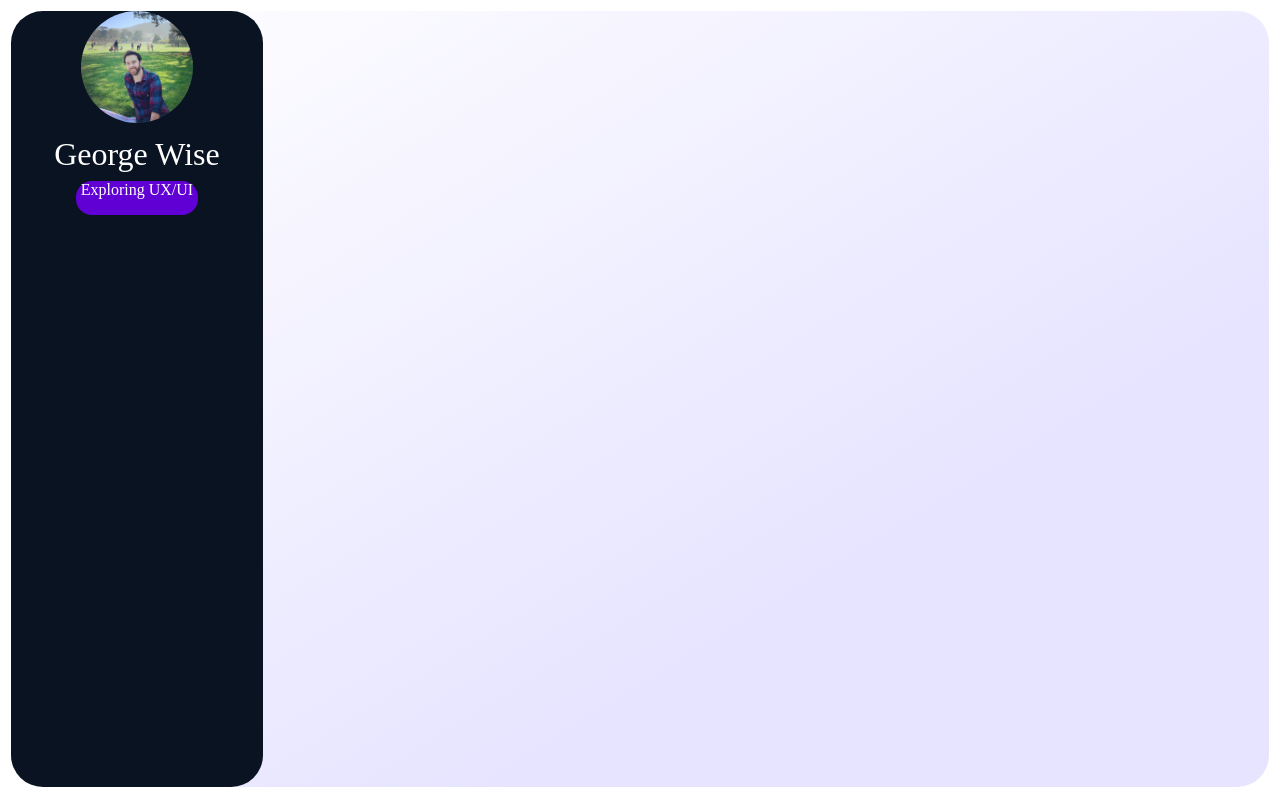
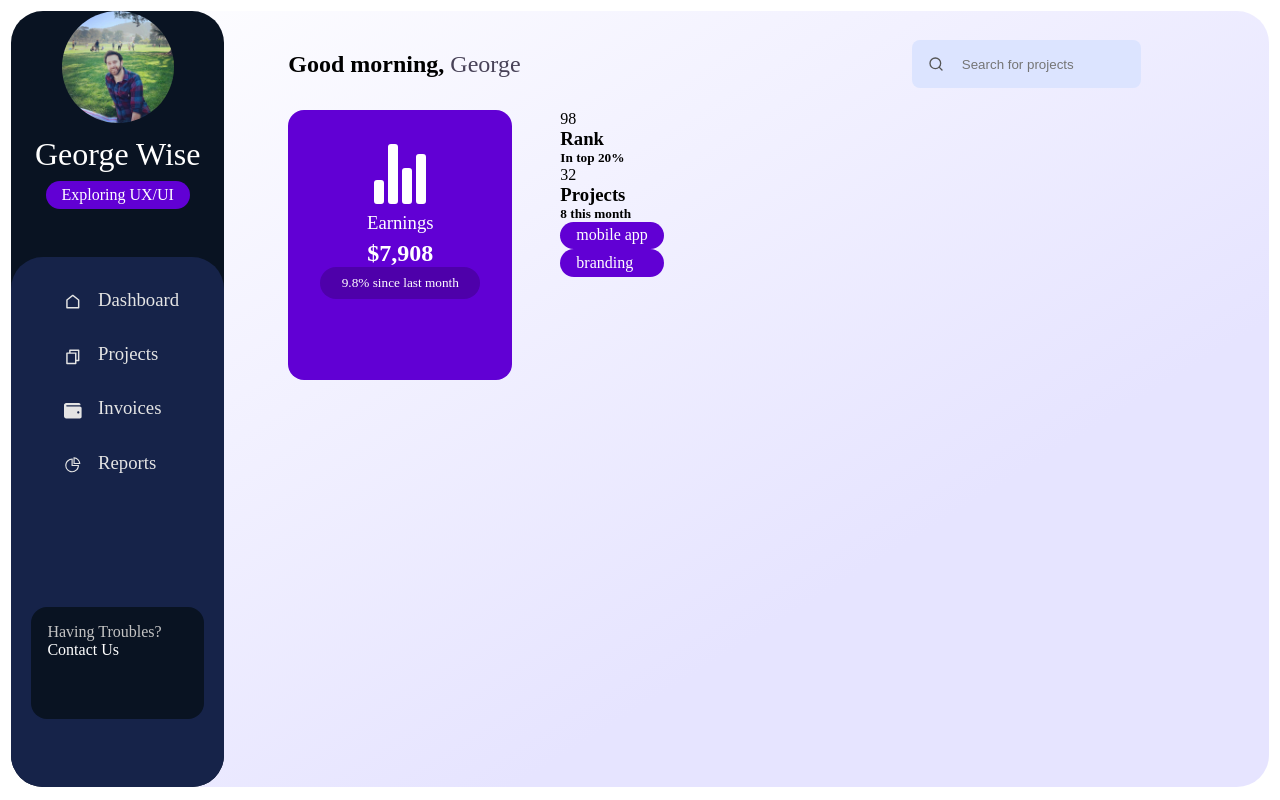
Before and after one commit to Stubblefish/Dashboard_UX-UI, a React (Create React App) app: page / in a window 1280 px wide. Built offline with nearby package versions, Linux system fonts and the light colour scheme.

Commit message:
finished sidebar layout, begun work multiple cards such as earnings and info with plans to implement more information

```diff
--- a/src/components/Badge.jsx
+++ b/src/components/Badge.jsx
@@ -7,7 +7,7 @@
 }
 
 const Div = styled.div`
-padding: 0%.3rem 1rem;
+padding: 0.3rem 1rem;
 border-radius: 1rem;
 font-weight: 500;
 color: white;
--- /dev/null
+++ b/src/components/Earnings.jsx
@@ -0,0 +1,65 @@
+import React from "react";
+import styled from "styled-components";
+import { IoStatsChart } from "react-icons/io5";
+import { themeColor, hoverEffect } from "../utils";
+
+function Earnings() {
+    return (
+        <EarningsCard>
+            <CardContent>
+                <Chart>
+                    <IoStatsChart />
+                </Chart>
+                <EarningsText>Earnings</EarningsText>
+                <Earning>$7,908</Earning>
+                <EarningsIncrease>9.8% since last month</EarningsIncrease>
+            </CardContent>
+        </EarningsCard>
+    );
+}
+
+const EarningsCard = styled.div`
+height: 100%;
+width: 12rem;
+background-color: ${themeColor};
+padding: 1rem;
+border-radius: 1rem;
+color: white;
+transition: 0.4s ease-in-out;
+&:hover {
+    box-shadow: ${hoverEffect};
+}
+`;
+
+const CardContent = styled.div`
+margin: 1rem;
+`;
+
+const Chart = styled.div`
+display: flex;
+justify-content: center;
+svg {
+    height: 4rem;
+    width: 4rem;
+}
+`;
+
+const EarningsText = styled.h3`
+text-align: center;
+font-weight: normal;
+padding: 0.4rem 0;
+`;
+
+const Earning = styled.h2`
+text-align: center;
+`;
+
+const EarningsIncrease = styled.h5`
+text-align: center;
+font-weight: normal;
+background-color: rgba(0 0, 0, 0.2);
+padding: 0.5rem;
+border-radius: 2rem;
+`;
+
+export default Earnings;
--- /dev/null
+++ b/src/components/Info.jsx
@@ -0,0 +1,55 @@
+import React from "react";
+import styled from "styled-components";
+import Badge from "./Badge";
+import { cardShadow, hoverEffect, themeColor } from "../utils";
+
+function Info() {
+    return (
+        <InfoCard>
+            <Card>
+                <CardContent>
+                    <Row>
+                        <Digit>98</Digit>
+                        <InfoContainer>
+                            <Title>Rank</Title>
+                            <Subtitle>In top 20%</Subtitle>
+                        </InfoContainer>
+                    </Row>
+                </CardContent>
+            </Card>
+            <Card>
+                <CardContent>
+                    <Row>
+                        <Digit>32</Digit>
+                        <InfoContainer>
+                            <Title>Projects</Title>
+                            <Subtitle>8 this month</Subtitle>
+                        </InfoContainer>
+                    </Row>
+                    <Row justify>
+                        <Badge content="mobile app" glow />
+                        <Badge content ="branding" glow />
+                    </Row>
+                </CardContent>
+            </Card>
+        </InfoCard>
+    );
+}
+
+const InfoCard = styled.div``;
+
+const Card = styled.div``;
+
+const CardContent = styled.div``;
+
+const Row = styled.div``;
+
+const Digit = styled.div``;
+
+const InfoContainer = styled.div``;
+
+const Title = styled.h3``;
+
+const Subtitle = styled.h5``;
+
+export default Info;
--- a/src/components/MainContent.jsx
+++ b/src/components/MainContent.jsx
@@ -1,11 +1,80 @@
 import React from 'react'
+import styled from "styled-components";
+import Earnings from "./Earnings";
+import Navbar from "./Navbar";
+import Info from "./Info";
 
 function MainContent() {
     return (
-        <div>
-
-        </div>
-    )
+    <Container>
+        <Navbar />
+        <SubContainer>
+            <SectionOne>
+                <ColumnOneOne>
+                    <Earnings />
+                    <Info />
+                </ColumnOneOne>
+                <ColumnTwoOne></ColumnTwoOne>
+            </SectionOne>
+            <SectionTwo>
+                <ColumnOneTwo></ColumnOneTwo>
+                <ColumnTwoTwo></ColumnTwoTwo>
+            </SectionTwo>
+        </SubContainer>
+    </Container>
+    );
 }
 
+const Container = styled.div`
+width: 80%;
+background: linear-gradient(to bottom right, white 0%right, #e6e4ff 70%);
+border-bottom-right-radius: 2rem;
+border-top-right-radius: 2rem;
+margin: 1rem 8rem 1rem 4rem;
+`;
+
+const SubContainer = styled.div`
+margin: 0.5rem 0;
+height: 80%;
+width: 100%;
+display: flex;
+flex-direction: column;
+gap: 4rem;
+`;
+
+const TitleText = styled.h3`
+height: 20%;
+`;
+
+const SectionOne = styled.div`
+display: flex;
+justify-content: space-between;
+height: 40%;
+gap: 2rem;
+width: 100%;
+`;
+
+const SectionTwo = styled.div`
+display: flex;
+gap: 2rem;
+height: 26vh;
+`;
+
+const ColumnOneOne = styled.div`
+display: flex;
+gap: 3rem;
+`;
+
+const ColumnTwoOne = styled.div``;
+
+const ColumnOneTwo = styled.div`
+display: flex;
+flex-direction: column;
+height: 115%;
+width: 100%;
+`;
+
+const ColumnTwoTwo = styled.div``;
+
+
 export default MainContent;
--- /dev/null
+++ b/src/components/Navbar.jsx
@@ -0,0 +1,63 @@
+import React from "react";
+import styled from "styled-components";
+import { FiSearch } from "react-icons/fi";
+
+function Navbar() {
+    return <NavbarContainer>
+        <Text>
+            Good morning,
+            <span> George</span>
+        </Text>
+        <InputContainer>
+            <Icon>
+                <FiSearch />
+            </Icon>
+            <Input type="text" placeholder="Search for projects" />
+        </InputContainer>
+    </NavbarContainer>
+}
+
+const NavbarContainer = styled.nav`
+display: flex;
+justify-content: space-between;
+align-items: center;
+height: 10%;
+`;
+
+const Text = styled.h1`
+span {
+    font-weight: 500;
+    color: #484258;
+}
+`;
+
+const InputContainer = styled.nav`
+display: flex;
+`;
+
+const Icon = styled.nav`
+height: 3rem;
+width: 3rem;
+background-color: #dce4ff;
+display: flex;
+justify-content: center;
+align-items: center;
+border-top-left-radius: 0.5rem;
+border-bottom-left-radius: 0.5rem;
+svg {
+    color: #555555;
+}
+`;
+
+const Input = styled.input`
+border: none;
+background-color: #dce4ff;
+border-top-right-radius: 0.5rem;
+border-bottom-right-radius: 0.5rem;
+&:focus {
+    border: none;
+    outline: none;
+}
+`;
+
+export default Navbar;
--- a/src/components/Sidebar.jsx
+++ b/src/components/Sidebar.jsx
@@ -2,6 +2,9 @@
 import styled from  "styled-components";
 import Badge from './Badge';
 import AvatarImage from "../assets/avatarImage.jpeg";
+import { RiHomeLine, RiFileCopyLine } from "react-icons/ri";
+import { FaWallet } from "react-icons/fa";
+import { AiOutlinePieChart } from "react-icons/ai";
 import { darkThemeColor } from "../utils";
 
 function Sidebar() {
@@ -11,6 +14,30 @@
             <Name>George Wise</Name>
             <Badge content="Exploring UX/UI"/>
         </ProfileContainer>
+        <LinksContainer>
+        <Links>
+        <Link>
+            <RiHomeLine />
+            <h3>Dashboard</h3>
+        </Link>
+        <Link>
+            <RiFileCopyLine />
+            <h3>Projects</h3>
+        </Link>
+        <Link>
+            <FaWallet />
+            <h3>Invoices</h3>
+        </Link>
+        <Link>
+            <AiOutlinePieChart />
+            <h3>Reports</h3>
+        </Link>
+        </Links>
+        <ContactContainer>
+            <span>Having Troubles?</span>
+            <a href="#">Contact Us</a>
+        </ContactContainer>
+        </LinksContainer>
     </Container>
 }
 
@@ -40,9 +67,53 @@
 color: white;
 font: 1.5rem;
 font-weight: 400;
-margin: 0.8rem 0 0.5rem;
+margin: 0.8rem 0 0.5rem 0;
 
 `;
-// const Container = styled.div``;
+const LinksContainer = styled.div`
+background-color: ${darkThemeColor};
+height: 100%;
+width: 100%;
+border-radius: 2rem;
+`;
+
+const Links = styled.div`
+list-style-type: none;
+display: flex;
+flex-direction: column;
+padding-top: 2rem;
+height: 60%;
+`;
+
+const Link = styled.div`
+margin-left: 25%;
+margin-bottom: 2rem;
+display: flex;
+gap: 1rem;
+color: #e4e4e4;
+cursor: pointer;
+h3 {
+    font-weight: 300;
+}
+svg {
+    font-size: 1.1rem;
+    margin-top: 3%;
+}
+`;
+const ContactContainer = styled.div`
+width: 66%;
+background-color: #091322;
+color: #c4c4c4;
+height: 15%;
+margin: auto auto;
+border-radius: 1rem;
+display: flex;
+flex-direction: column;
+padding: 1rem;
+a {
+    color: white;
+    text-decoration: none;
+}
+`;
 
 export default Sidebar;
--- a/src/utils/index.js
+++ b/src/utils/index.js
@@ -1,2 +1,5 @@
 export const themeColor = "#6100d4";
 export const darkThemeColor = "#162349";
+export const hoverEffect = `rgba(0, 0, 0, 0.56) 0px 22px 70px 4px`;
+export const cardShadow = `rgba(0, 0, 0, 0.1) 0px 20px 25px -5px,
+rgba(0, 0, 0, 0.04) 0px 10px 10px -5px`;
```
